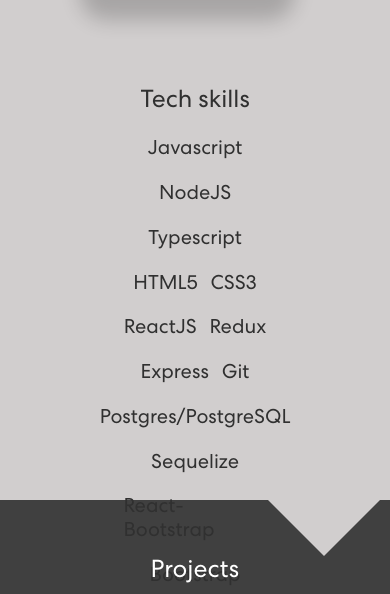
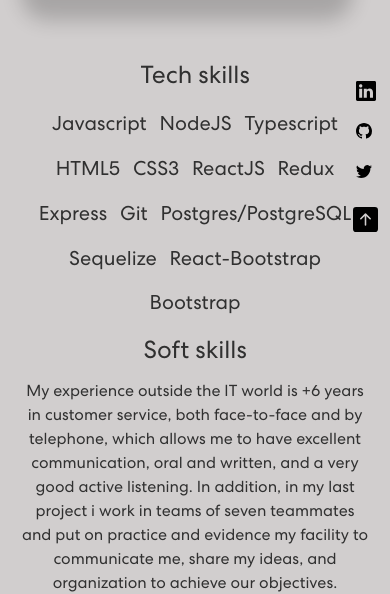
Before and after one commit to mrchurches/Portfolio, a React (Create React App) app: page / in a window 390 px wide. Shown: the part 612-1206 px from the top of the page. Built offline with nearby package versions, Linux system fonts and the light colour scheme.

Commit message:
more responsive fixes (footer column)

```diff
--- a/src/App.css
+++ b/src/App.css
@@ -124,6 +124,7 @@
 /* skills */
 #skills{
   margin-top: 2rem;
+  margin-bottom: 2rem;
 }
 .skill-box{
   width: 40vw;
@@ -132,7 +133,8 @@
 .triangle {
   position: relative;
   background: #d1cece;
-  height: 50vh;
+  /* background: #00ce15; */
+  /* height: 50vh; */
 }
 
 .triangle::before {
@@ -150,7 +152,8 @@
 
 /* projects */
 #projects{
-  background-color: #404040;
+  background: #404040;
+  /* background-image: url("./assets/img/bg.jpg"); */
   z-index: 1;
 }
 
@@ -167,6 +170,7 @@
   margin: 1rem;
   border-radius: 1rem;
   box-shadow: -8px 12px 20px 10px rgb(104, 104, 104);
+
 }
 
 .pro-img img{
@@ -193,6 +197,9 @@
 /* footer */
 
 #footer{
+  position:fixed;
+  right: 5px;
+  bottom: 0px;
   margin-right: 3rem;
 }
 
@@ -202,6 +209,7 @@
 
 #form-contact textarea{
   width: 20rem;
+  margin: 1rem;
 }
 
 /* Footer */
@@ -424,3 +432,44 @@
   -webkit-transform: scale(0.9);
   transform: scale(0.9);
 }
+
+
+@media screen and (max-width:685px) {
+
+  .mc{
+    border-radius: 1rem;
+    height: 60vh;
+    width: 80vw;
+    margin-top: 3rem;
+    margin-bottom: 3rem;
+  }
+
+
+  #skills{
+    margin-top: 0.5rem;
+
+  }
+  .skill-box{
+    width: 90vw;
+
+  }
+
+
+  #form-contact textarea{
+    width: 10rem;
+  }
+
+  #footer{
+    display: flex;
+    flex-direction: column;
+    margin-right: 0.07rem;
+  }
+
+  #footer ul{
+    flex-direction: column;
+  }
+
+  .arrow{
+    margin-left: 2.3rem;
+  }
+}
```
Also changed, not shown: src/components/skills/Skills.jsx (+1 -89 lines), src/assets/img/bg.jpg (added).
